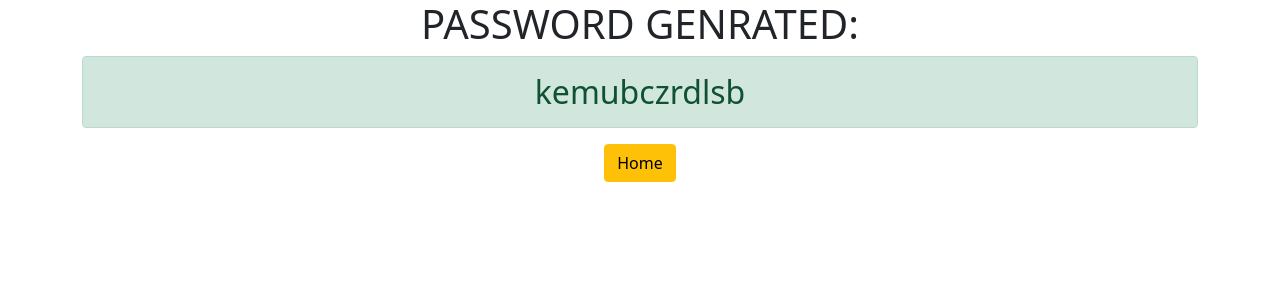
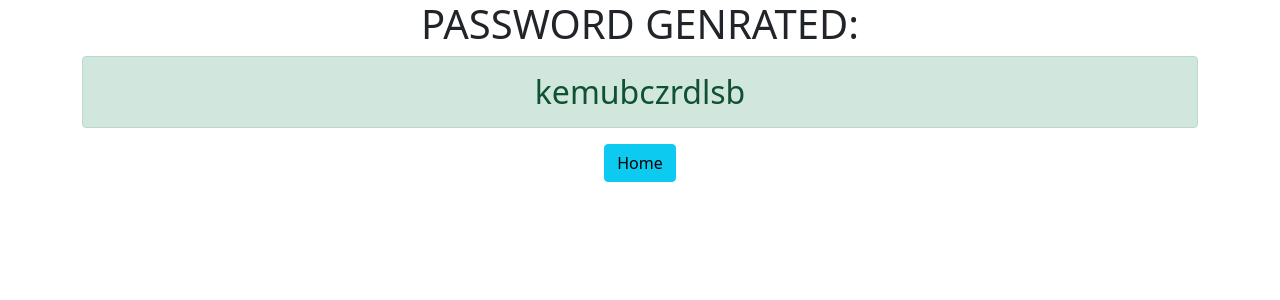
Before and after one commit to cloud99988/django3-password-generator, a Django app: page /password/ in a window 1280 px wide. Shown: the top 300 px of the page. Run offline with Django 3.2, Linux system fonts and the light colour scheme.

Commit message:
Good Job.

```diff
--- a/generator/templates/generator/password.html
+++ b/generator/templates/generator/password.html
@@ -4,4 +4,4 @@
 
 <h1>PASSWORD GENRATED:</h1>
 <h2 class="alert alert-success">{{ password }}</h2>
-<a href="{% url 'home' %}"class="btn btn-WARNING">Home</a>
+<a href="{% url 'home' %}"class="btn btn-info">Home</a>
--- a/password_generator/settings.py
+++ b/password_generator/settings.py
@@ -20,7 +20,7 @@ BASE_DIR = Path(__file__).resolve().parent.parent
 # See https://docs.djangoproject.com/en/3.2/howto/deployment/checklist/
 
 # SECURITY WARNING: keep the secret key used in production secret!
-SECRET_KEY = 'django-insecure-f3&wlopxj96ef&1c4y!wmzi6(i1x!ec5(nn^@z03309e%q^hov'
+SECRET_KEY = 'django-insecure-f3&wlopxj96ef&1c4y1231!wmzi6(i1x!ec5(nn^@z03309e%q^hov'
 
 # SECURITY WARNING: don't run with debug turned on in production!
 DEBUG = True
```
